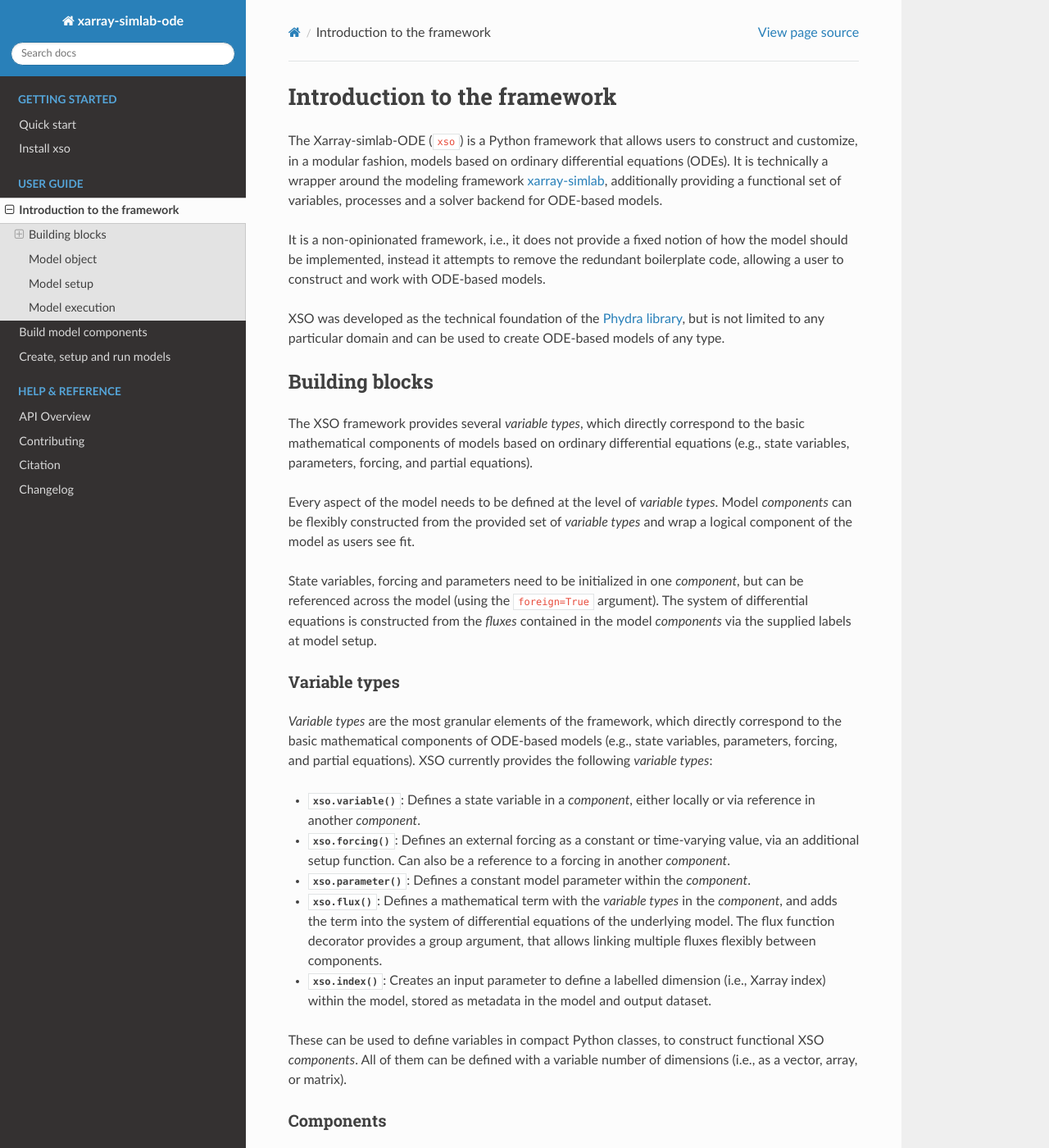
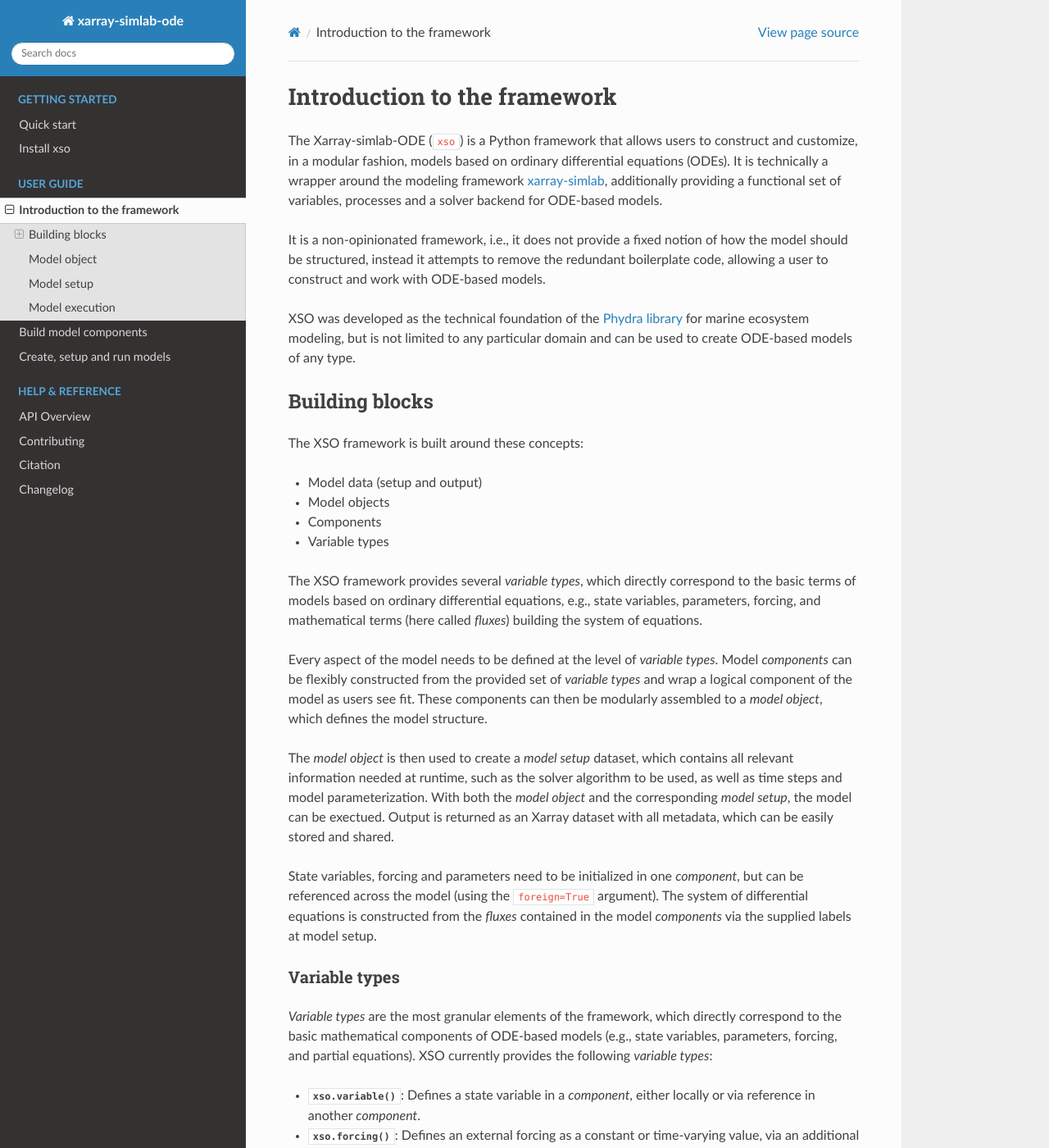
Before and after one commit to ben1post/xarray-simlab-ode, a Sphinx documentation site: the page built from docs/workflow1_framework.rst, in a window 1280 px wide and 1400 px high. Shown: the whole window at 82% size. Built offline with Sphinx 7.4.7 and the Read the Docs theme 2.0.0, drawn with Linux system fonts in a browser that asks for light colours; cross-references to code outside the pages are shown as plain code; the version number is read from the project's files by our own code; some of the changed text lies outside the part shown.

Commit message:
docs small corrections

```diff
--- a/docs/workflow1_framework.rst
+++ b/docs/workflow1_framework.rst
@@ -3,17 +3,26 @@
 
 The Xarray-simlab-ODE (``xso``) is a Python framework that allows users to construct and customize, in a modular fashion, models based on ordinary differential equations (ODEs). It is technically a wrapper around the modeling framework `xarray-simlab <https://xarray-simlab.readthedocs.io/en/latest/>`__, additionally providing a functional set of variables, processes and a solver backend for ODE-based models.
 
-It is a non-opinionated framework, i.e., it does not provide a fixed notion of how the model should be implemented, instead it attempts to remove the redundant boilerplate code, allowing a user to construct and work with ODE-based models.
+It is a non-opinionated framework, i.e., it does not provide a fixed notion of how the model should be structured, instead it attempts to remove the redundant boilerplate code, allowing a user to construct and work with ODE-based models.
 
-XSO was developed as the technical foundation of the `Phydra library <https://github.com/ben1post/phydra>`__, but is not limited to any particular domain and can be used to create ODE-based models of any type.
+XSO was developed as the technical foundation of the `Phydra library <https://github.com/ben1post/phydra>`__ for marine ecosystem modeling, but is not limited to any particular domain and can be used to create ODE-based models of any type.
 
 
 Building blocks
 ===============
 
-The XSO framework provides several *variable types*, which directly correspond to the basic mathematical components of models based on ordinary differential equations (e.g., state variables, parameters, forcing, and partial equations).
+The XSO framework is built around these concepts:
 
-Every aspect of the model needs to be defined at the level of *variable types*. Model *components* can be flexibly constructed from the provided set of *variable types* and wrap a logical component of the model as users see fit.
+* Model data (setup and output)
+* Model objects
+* Components
+* Variable types
+
+The XSO framework provides several *variable types*, which directly correspond to the basic terms of models based on ordinary differential equations, e.g., state variables, parameters, forcing, and mathematical terms (here called *fluxes*) building the system of equations.
+
+Every aspect of the model needs to be defined at the level of *variable types*. Model *components* can be flexibly constructed from the provided set of *variable types* and wrap a logical component of the model as users see fit. These components can then be modularly assembled to a *model object*, which defines the model structure.
+
+The *model object* is then used to create a *model setup* dataset, which contains all relevant information needed at runtime, such as the solver algorithm to be used, as well as time steps and model parameterization. With both the *model object* and the corresponding *model setup*, the model can be exectued. Output is returned as an Xarray dataset with all metadata, which can be easily stored and shared.
 
 State variables, forcing and parameters need to be initialized in one *component*, but can be referenced across the model (using the :code:`foreign=True` argument). The system of differential equations is constructed from the *fluxes* contained in the model *components* via the supplied labels at model setup.
 
@@ -37,7 +46,7 @@
 Components
 __________
 
-*Components* are the general building-blocks of a model that declare a subset of variables and define a specific set of mathematical functions computed for these variables during model runtime. More specifically, a *component* refers to a Python class containing *variable types* that is decorated with :deco:`xso.component`.
+*Components* are the general building-blocks of a model that declare a subset of variables and define a specific set of mathematical functions computed for these variables during model runtime. More specifically, a *component* refers to a Python class containing XSO *variable types* that is decorated with :deco:`xso.component`.
 
 For example, a *component* could define a specific nutrient uptake function, e.g. Monod-type phytoplankton growth on a single nutrient. The decorating function registers the *variable types* within the framework, reducing boilerplate code and creating fully functional model building blocks. *Components* can be reused within a model.
 
--- a/docs/workflow2_variables_components.rst
+++ b/docs/workflow2_variables_components.rst
@@ -41,7 +41,7 @@
 Anatomy of a component
 ======================
 
-A :class:`xso.component` is essentially a wrapper around a :class:`xsimlab:xsimlab.process` class, the main building block of the Xarray-simlab framework. There is a lot of additional functionality provided by ``xso`` through the *variable types* and the :deco:`xso.component` decorator. The following sections will explain the anatomy of a component via examples.
+A :class:`xso.component` is essentially a wrapper around the :deco:`xsimlab:xsimlab.process` class decorator, represents a logical unit in a computational model. There is a lot of additional functionality provided by ``xso`` through the *variable types* and the :deco:`xso.component` decorator. The following sections will explain the anatomy of an XSO component via examples.
 
 Component defining a variable
 -----------------------------
@@ -126,7 +126,7 @@
             return var_list * rate
 
 
-In this component, we define a single flux for multiple variables that are flowing out of the system. The ``list_input=True`` argument indicates that the variable labels can be supplied at *model setup* as a list. The XSO backend aggregates all labeled variables into an array, with the dimension label supplied via ``dims='flow_list'``. We need to make sure, that this dimension is also present in the ``dims`` argument of the :func:`xso.flux` decorator, so that the flux function knows how to handle the aggregated variables. The backend automatically routes the flux values to the appropriate variables, here as a negative function.
+In this component, we define a single flux for multiple variables that are flowing out of the system. The ``list_input=True`` argument indicates that the variable labels can be supplied at *model setup* as a list. The XSO backend aggregates all labeled variables into an array, with the dimension label supplied via ``dims='flow_list'``. We need to make sure, that this dimension is also present in the ``dims`` argument of the :deco:`xso.flux` decorator, so that the flux function knows how to handle the aggregated variables. The backend automatically routes the flux values to the appropriate variables, here as a negative function.
 
 This allows for highly flexible complex model setups, as we can easily remove and add state variables, without overcomplicating our model structure.
 
--- a/docs/workflow3_models.rst
+++ b/docs/workflow3_models.rst
@@ -98,7 +98,7 @@
                 })
 
 
-The :func:`xso.setup` function returns an :class:`xarray:Dataset` with the input variables and model components as data variables.
+The :func:`xso.setup` function returns an :class:`xarray:xarray.Dataset` with the input variables and model components as data variables.
 
 ..  code-block:: python
 
```
Also changed, not shown: other parts of docs/workflow3_models.rst (+1 -1 lines).
